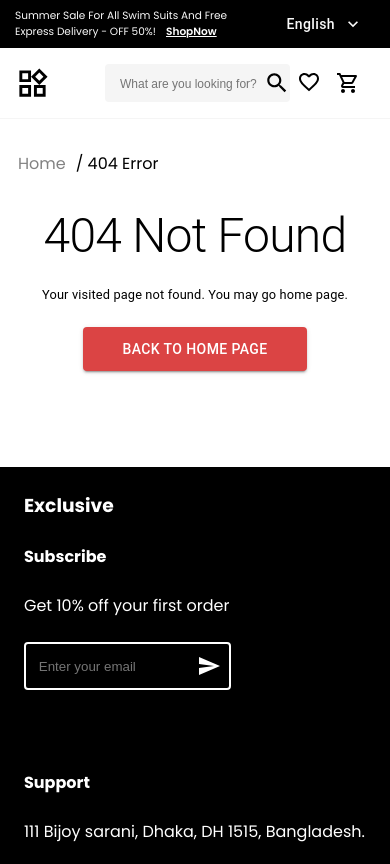
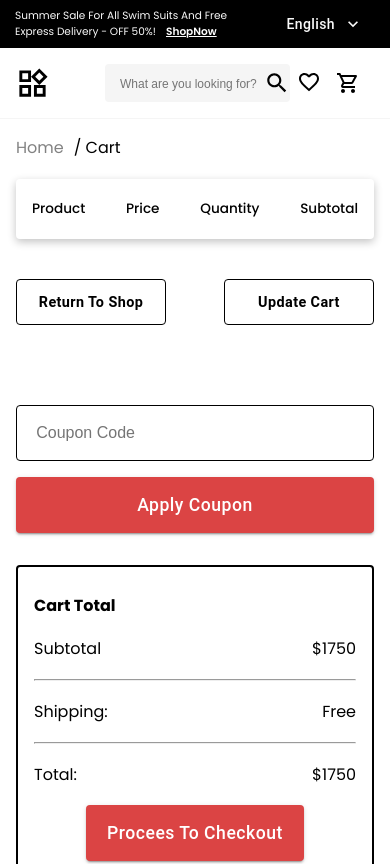
Before and after one commit to AhmedAdel700/eCommerce, a React (Vite) app: page /cart in a window 390 px wide. Shown: the top 864 px of the page. Built offline with nearby package versions, Linux system fonts and the light colour scheme.

Commit message:
Created The Cart Ui

```diff
--- a/src/App.jsx
+++ b/src/App.jsx
@@ -24,6 +24,8 @@ import "./App.css";
 
 import { useSelector } from "react-redux";
 import Error from "./pages/error/Error";
+import Cart from "./pages/cart/Cart";
+import Checkout from "./pages/checkout/Checkout";
 
 export default function App() {
   const { isAuthenticated } = useSelector((state) => state.auth);
@@ -36,6 +38,8 @@ export default function App() {
         <Route path="about" element={<About />} />
         <Route path="sign-up" element={<SignUp />} />
         <Route path="wish-list" element={<Wishlist />} />
+        <Route path="cart" element={<Cart />} />
+        <Route path="cart/checkout" element={<Checkout />} />
 
         <Route path="products" element={<Products />} />
         <Route
--- a/src/components/header/Header.jsx
+++ b/src/components/header/Header.jsx
@@ -305,7 +305,9 @@ export default function Header() {
             )}
           </Link>
 
-          <CartLogo />
+          <Link to="cart">
+            <CartLogo />
+          </Link>
 
           {isAuthenticated && (
             <PersonOutlineOutlinedIcon
--- /dev/null
+++ b/src/pages/cart/Cart.jsx
@@ -0,0 +1,152 @@
+import { Box, Button, Stack } from "@mui/material";
+import Alert from "@mui/material/Alert";
+import { Link } from "react-router-dom";
+import { useState } from "react";
+import { useSelector, useDispatch } from "react-redux";
+import "./cart.css";
+import { checkout } from "../../store/authSlice";
+
+export default function Cart() {
+  const { isAuthenticated } = useSelector((state) => state.auth);
+  const dispatch = useDispatch();
+
+  const [updated, setUpdated] = useState(false);
+
+  function removerAlert() {
+    updated &&
+      setTimeout(() => {
+        setUpdated(false);
+      }, 1500);
+  }
+
+  removerAlert();
+
+  return (
+    <section className="cart-page">
+      <Stack
+        direction={"row"}
+        alignItems={"center"}
+        className="link-single-product"
+      >
+        <Link
+          to="/"
+          style={{
+            color: "var(--text-color)",
+            marginRight: "10px",
+          }}
+        >
+          Home
+        </Link>
+        / Cart
+      </Stack>
+
+      <Stack className="cart-items" gap={5} justifyContent={"center"}>
+        <Stack
+          className="cart-single-item"
+          justifyContent={"space-between"}
+          alignItems={"center"}
+          direction={"row"}
+          gap={1}
+        >
+          <h4>Product</h4>
+          <h4>Price</h4>
+          <h4>Quantity</h4>
+          <h4>Subtotal</h4>
+        </Stack>
+
+        <Stack
+          justifyContent={"space-between"}
+          alignItems={"center"}
+          direction={"row"}
+          gap={1}
+        >
+          <Link to="/products">
+            <Button>Return To Shop</Button>
+          </Link>
+          <Button onClick={() => setUpdated(true)}>Update Cart</Button>
+        </Stack>
+
+        {updated && (
+          <Stack sx={{ width: "100%" }} spacing={2}>
+            <Alert
+              severity="success"
+              sx={{ fontWeight: "600", fontSize: "0.83rem" }}
+            >
+              Cart Has Been Updated Successfully !
+            </Alert>
+          </Stack>
+        )}
+      </Stack>
+
+      <Stack
+        className="cart-user-info"
+        justifyContent={"space-between"}
+        direction={"row"}
+        gap={1}
+      >
+        <Box className="coupon">
+          <form>
+            <input
+              type="text"
+              placeholder="Coupon Code"
+              required
+              minLength={5}
+            />
+            <Button type="submit" variant="contained" className="apply">
+              Apply Coupon
+            </Button>
+          </form>
+        </Box>
+
+        <Stack className="total" justifyContent={"space-evenly"} gap={1}>
+          <h4>Cart Total</h4>
+
+          <Stack
+            justifyContent={"space-between"}
+            alignItems={"center"}
+            direction={"row"}
+            gap={1}
+          >
+            <p>Subtotal</p>
+            <p>$1750</p>
+          </Stack>
+
+          <hr />
+
+          <Stack
+            justifyContent={"space-between"}
+            alignItems={"center"}
+            direction={"row"}
+            gap={1}
+          >
+            <p>Shipping:</p>
+            <p>Free</p>
+          </Stack>
+
+          <hr />
+
+          <Stack
+            justifyContent={"space-between"}
+            alignItems={"center"}
+            direction={"row"}
+            gap={1}
+          >
+            <p>Total:</p>
+            <p>$1750</p>
+          </Stack>
+
+          <Link to={isAuthenticated ? "/" : "/sign-up"}>
+            <Button
+              onClick={() => dispatch(checkout())}
+              type="button"
+              variant="contained"
+              className="checkout"
+            >
+              Procees to checkout
+            </Button>
+          </Link>
+        </Stack>
+      </Stack>
+    </section>
+  );
+}
--- /dev/null
+++ b/src/pages/cart/cart.css
@@ -0,0 +1,146 @@
+.cart-page {
+  margin: 2rem var(--main-padding);
+  max-width: 100vw;
+  min-height: fit-content;
+}
+
+.cart-page .cart-items {
+  margin-top: 2rem;
+
+  & button {
+    border: 1px solid #000;
+    width: 218px;
+    height: 56px;
+    border-radius: 4px;
+    color: #000;
+    text-transform: capitalize;
+    font-size: 1rem;
+    font-weight: 600;
+  }
+}
+
+.cart-page .cart-items .cart-single-item {
+  height: 72px;
+  width: 100%;
+  padding: 0 2rem;
+  box-shadow: rgba(0, 0, 0, 0.24) 0px 3px 8px;
+  border-radius: 4px;
+
+  & h4 {
+    font-size: 1rem;
+    font-weight: 500;
+  }
+}
+
+.cart-user-info {
+  margin-top: 3rem;
+}
+
+.coupon {
+  & form {
+    display: flex;
+    align-items: center;
+    gap: 1rem;
+
+    & input {
+      width: 300px;
+      height: 56px;
+      border-radius: 4px;
+      padding: 0 1.2rem;
+      font-size: 1rem;
+      color: var(--red-color);
+      outline: none;
+      border: 1px solid #000;
+    }
+  }
+}
+
+.apply,
+.checkout {
+  background-color: var(--red-color) !important;
+  width: 218px;
+  height: 56px;
+  border-radius: 4px;
+  color: white;
+  text-transform: capitalize !important;
+  font-size: 1.1rem !important;
+  font-weight: 500 !important;
+}
+
+.total {
+  border: 2px solid #000;
+  border-radius: 4px;
+  width: 470px;
+  height: 324px;
+  padding: 1rem;
+
+  & a {
+    margin: 0 auto;
+  }
+}
+
+@media (max-width: 1250px) {
+  .cart-page {
+    margin: 2rem 1rem !important;
+  }
+}
+
+@media (max-width: 1024px) {
+  .cart-user-info {
+    margin-top: 2rem;
+    flex-direction: column !important;
+    gap: 2rem !important;
+
+    & .total {
+      width: 100%;
+      min-height: fit-content;
+    }
+  }
+}
+
+@media (max-width: 767px) {
+  .cart-page {
+    margin: 1rem !important;
+  }
+
+  .cart-page .cart-items {
+    margin-top: 1rem;
+
+    & button {
+      width: 150px;
+      height: 46px;
+      font-size: 0.9rem;
+    }
+  }
+
+  .cart-page .cart-items .cart-single-item {
+    padding: 0 1rem;
+    height: 60px;
+
+    & h4 {
+      font-size: 0.85rem;
+    }
+  }
+
+  .cart-user-info {
+    flex-direction: column !important;
+  }
+
+  .coupon {
+    margin-top: 3rem;
+
+    & form {
+      justify-content: center;
+      gap: 1rem;
+      flex-direction: column;
+
+      & input {
+        width: 100%;
+      }
+    }
+  }
+
+  .apply {
+    width: 100% !important;
+  }
+}
--- /dev/null
+++ b/src/pages/checkout/Checkout.jsx
@@ -0,0 +1,5 @@
+import "./checkout.css";
+
+export default function Checkout() {
+  return <div>Checkout</div>;
+}
--- a/src/pages/sign-up/SignUp.jsx
+++ b/src/pages/sign-up/SignUp.jsx
@@ -12,7 +12,9 @@ import ScrollToTopButton from "../../components/ScrollToTopButton";
 export default function SginUp() {
   const dispatch = useDispatch();
 
-  let { redirectState, isAuthenticated } = useSelector((state) => state.auth);
+  let { redirectState, isAuthenticated, checkout } = useSelector(
+    (state) => state.auth
+  );
 
   const navigate = useNavigate();
 
@@ -38,7 +40,7 @@ export default function SginUp() {
   };
 
   if (redirectState.state) {
-    navigate("/");
+    navigate(checkout ? "cart/checkout" : "/");
 
     setTimeout(() => {
       dispatch(changeDirection({ state: false, type: redirectState.type }));
--- a/src/pages/sign-up/signUp.css
+++ b/src/pages/sign-up/signUp.css
@@ -2,10 +2,10 @@
   display: flex;
   justify-content: center;
   align-items: center;
-  min-height: 100vh;
+  min-height: fit-content;
   max-width: 100vw;
   margin-bottom: 10rem;
-  margin-top: 3rem;
+  margin-top: 2rem;
 }
 
 .create {
@@ -83,3 +83,9 @@
     width: 100%;
   }
 }
+
+@media (max-width: 350px) {
+  .create h1 {
+    font-size: 30px;
+  }
+}
--- a/src/pages/single-product/SingleProduct.jsx
+++ b/src/pages/single-product/SingleProduct.jsx
@@ -1,6 +1,7 @@
 import { Await, defer, Link, redirect, useLoaderData } from "react-router-dom";
 
 import { Box, Button, Stack } from "@mui/material";
+import Radio from "@mui/material/Radio";
 import StarRateRoundedIcon from "@mui/icons-material/StarRateRounded";
 
 import FavoriteBorderIcon from "@mui/icons-material/FavoriteBorder";
@@ -16,7 +17,11 @@ import SliderComp from "../../components/SliderComp";
 import { useSelector, useDispatch } from "react-redux";
 import { addCategory } from "../../store/productSlice";
 import "./singleproduct.css";
-import { addToWishlist, removeFromWishlist, toggleLike } from "../../store/wishlistSlice";
+import {
+  addToWishlist,
+  removeFromWishlist,
+  toggleLike,
+} from "../../store/wishlistSlice";
 
 export function loader({ params }) {
   async function getProduct(id) {
@@ -47,9 +52,11 @@ export default function SingleProduct() {
   const [relatedCategory, setRelatedCategory] = useState("");
   const [productName, setProductName] = useState("");
   const [choosenSize, setChoosenSize] = useState("M");
+  const [color, setColor] = useState(true);
+  const [counter, setCounter] = useState(0);
 
   const { loading, error, category } = useSelector((state) => state.products);
-    const likes = useSelector((state) => state.wishlist.likes);
+  const likes = useSelector((state) => state.wishlist.likes);
   const dispatch = useDispatch();
 
   useEffect(() => {
@@ -122,7 +129,7 @@ export default function SingleProduct() {
           <Box className="product-data-right-side">
             <Stack gap={1}>
               <h3 className="title-product">
-                {truncateText(singleProduct.product.title, 100)}.
+                {truncateText(singleProduct.product.title, 40)}.
               </h3>
 
               <Stack direction={"row"} alignItems={"center"} className="rating">
@@ -161,14 +168,21 @@ export default function SingleProduct() {
               <Stack direction={"row"} gap={3}>
                 <p className="price-single-product">Colours:</p>
 
-                <Stack
-                  direction={"row"}
-                  gap={1}
-                  alignItems={"center"}
-                  className="colors"
-                >
-                  <div></div>
-                  <div></div>
+                <Stack direction={"row"} gap={0} alignItems={"center"}>
+                  <Radio
+                    color="info"
+                    checked
+                    onClick={() => setColor(true)}
+                    className={color && "color"}
+                  />
+                  <Box>
+                    <Radio
+                      color="error"
+                      checked
+                      onClick={() => setColor(false)}
+                      className={!color && "color"}
+                    />
+                  </Box>
                 </Stack>
               </Stack>
 
@@ -199,11 +213,24 @@ export default function SingleProduct() {
                   justifyContent={"space-between"}
                   className="add-subtract"
                 >
-                  <Button sx={{ width: "10px" }}>
+                  <Button
+                    sx={{ width: "10px" }}
+                    onClick={() => {
+                      if (counter !== 0) {
+                        setCounter((prev) => prev - 1);
+                      }
+                    }}
+                  >
                     <RemoveOutlinedIcon />
                   </Button>
-                  <Box className="quntity">0</Box>
-                  <Button>
+                  <Box className="quntity" z>
+                    {counter}
+                  </Box>
+                  <Button
+                    onClick={() => {
+                      setCounter((prev) => prev + 1);
+                    }}
+                  >
                     <AddOutlinedIcon />
                   </Button>
                 </Stack>
@@ -233,26 +260,42 @@ export default function SingleProduct() {
                 </button>
               </Stack>
 
-              <Stack className="delivery" justifyContent={"space-between"}>
-                <Stack direction={"row"} alignItems={"center"} gap={3}>
-                  <LocalShippingOutlinedIcon />
+              <Stack className="delivery" justifyContent={"space-evenly"}>
+                <Stack direction={"row"} alignItems={"center"} gap={1}>
+                  <LocalShippingOutlinedIcon fontSize="large" />
                   <Box>
-                    <h5>Free Delivery</h5>
-                    <p style={{ textDecoration: "underLine" }}>
+                    <h4>Free Delivery</h4>
+                    <p
+                      style={{
+                        textDecoration: "underLine",
+                        fontSize: "0.9rem",
+                        fontWeight: "500",
+                        cursor: "pointer",
+                      }}
+                    >
                       Enter your postal code for Delivery Availability
                     </p>
                   </Box>
                 </Stack>
-                <Stack direction={"row"} alignItems={"center"} gap={3}>
-                  <LoopIcon />
+
+                <hr />
+
+                <Stack direction={"row"} alignItems={"center"} gap={1}>
+                  <LoopIcon fontSize="large" />
                   <Box>
-                    <h5>Return Delivery</h5>
-                    <p>
+                    <h4>Return Delivery</h4>
+                    <p
+                      style={{
+                        fontSize: "0.9rem",
+                        fontWeight: "500",
+                      }}
+                    >
                       Free 30 Days Delivery Returns.
                       <span
                         style={{
                           textDecoration: "underLine",
                           marginLeft: "0.5rem",
+                          cursor: "pointer",
                         }}
                       >
                         Details
--- a/src/pages/single-product/singleproduct.css
+++ b/src/pages/single-product/singleproduct.css
@@ -91,23 +91,24 @@
 
 .description {
   font-size: 14px;
-  line-height: 2;
+  line-height: 1.95;
 }
 
-.colors div {
-  width: 20px;
-  height: 20px;
-  border-radius: 50%;
-  cursor: pointer;
-}
+.color {
+  position: relative !important;
 
-.colors div:first-child {
-  background-color: rgb(62, 62, 243);
-  border: 3px solid #000;
-}
-
-.colors div:last-child {
-  background-color: var(--red-color);
+  &::after {
+    content: "";
+    position: absolute;
+    top: 50%;
+    left: 50%;
+    transform: translate(-50%, -50%);
+    width: 20px;
+    height: 20px;
+    border: 2px solid #000;
+    border-radius: 50%;
+    z-index: -1;
+  }
 }
 
 .size button {
@@ -185,15 +186,11 @@
 
 .delivery {
   border: 1px solid #00000073;
-  padding: 1.3rem 0;
+  height: 165px;
   border-radius: 4px;
 
   & div {
     padding: 0.2rem 1.5rem;
-  }
-
-  & div:first-child {
-    border-bottom: 1px solid #00000073;
   }
 }
 
--- a/src/store/authSlice.js
+++ b/src/store/authSlice.js
@@ -2,6 +2,7 @@ import { createSlice } from "@reduxjs/toolkit";
 
 const initialState = {
     isAuthenticated: false,
+    checkout: false,
     redirectState: {
         state: false,
         type: null,
@@ -24,10 +25,13 @@ const authSlice = createSlice({
         },
         logout: (state) => {
             state.isAuthenticated = false;
+        },
+        checkout: (state) => {
+            state.checkout = true;
         }
     }
 })
 
-export const { isLoggedIn, changeDirection, logout } = authSlice.actions;
+export const { isLoggedIn, changeDirection, logout, checkout } = authSlice.actions;
 
 export default authSlice.reducer;
```
Also changed, not shown: src/pages/checkout/checkout.css (added).
